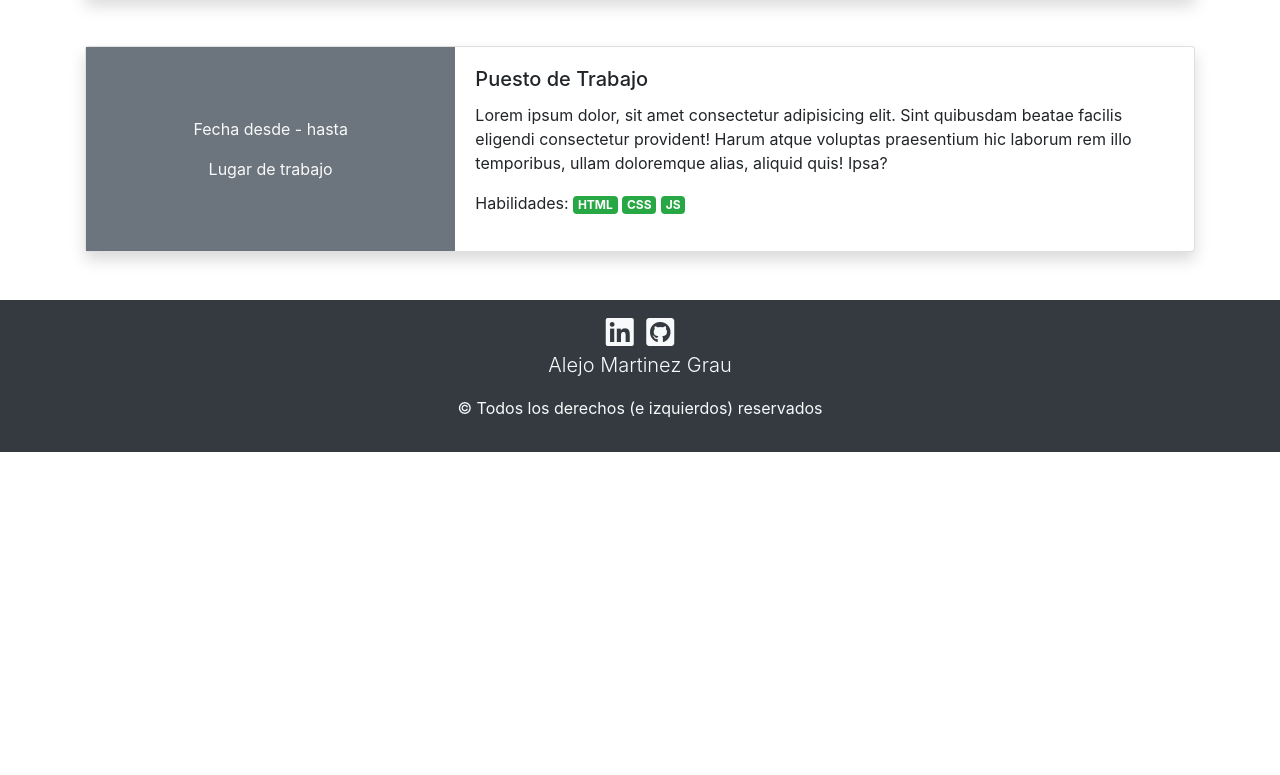
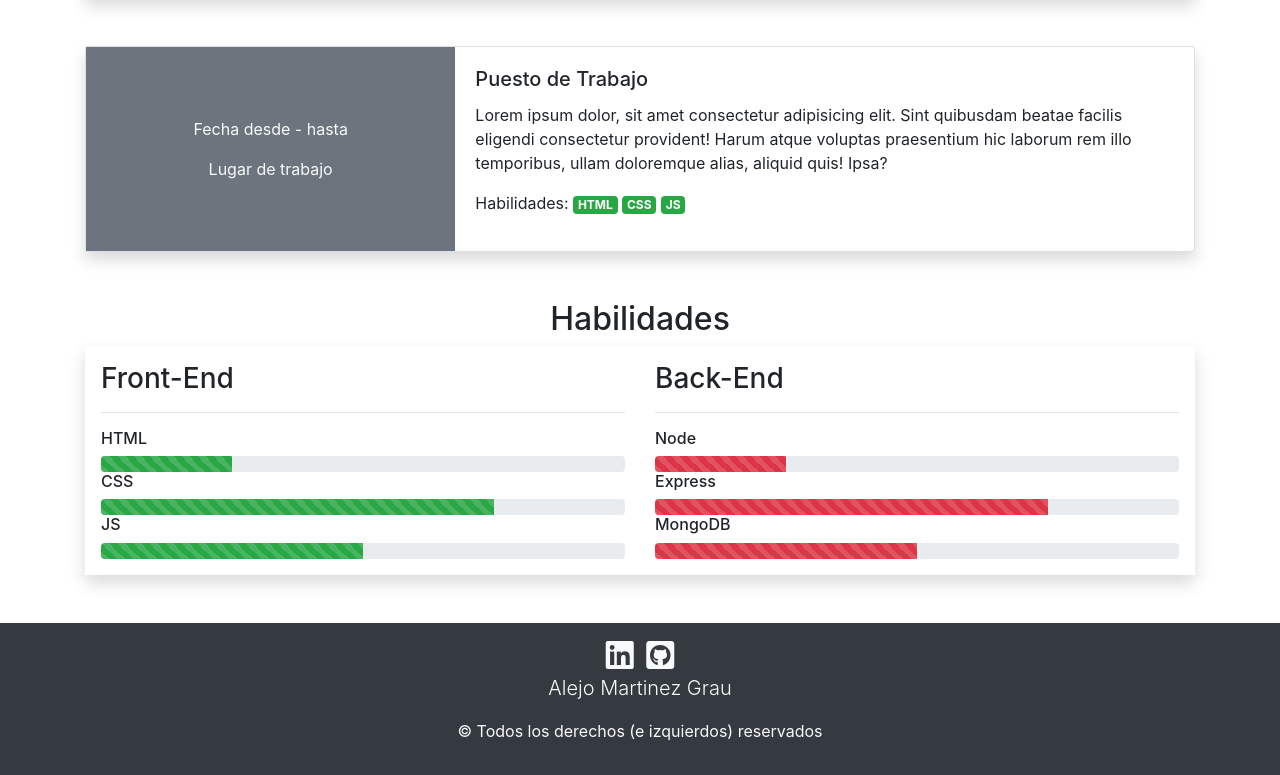
Before and after one commit to Alejo-Martinez-Grau/Alejo-Martinez-Grau.github.io, a plain HTML site: page index.html in a window 1280 px wide. Shown: the part 1764-2539 px from the top of the page. Before the commit the page ends 2216 px from the top, so only its background shows below. Drawn offline with Linux system fonts and the light colour scheme.

Commit message:
se agregó seccion habilidades con barras de progreso

```diff
--- a/index.html
+++ b/index.html
@@ -35,7 +35,7 @@
 
                         </li>
                         <li class="nav-item">
-                            <a class="nav-link" href="#">Habilidades</a>
+                            <a class="nav-link" href="#habilidades">Habilidades</a>
                         </li>
                         <li class="nav-item">
                             <a class="nav-link" href="#">Portfolio</a>
@@ -180,6 +180,50 @@
 
             </section>
 
+            <section id="habilidades" class="my-5">
+                <h2 class="text-center display-5">Habilidades</h2>
+                <article class="shadow p-3">
+                    <div class="row">
+                        <div class="col-md-6">
+                            <h3>Front-End</h3>
+                            <hr>
+                            <h6>HTML</h6>
+                            <div class="progress">
+                                <div class="progress-bar progress-bar-striped bg-success w-25" role="progressbar" aria-valuenow="25" aria-valuemin="0" aria-valuemax="100"></div>
+                            </div>
+                            <h6>CSS</h6>
+                            <div class="progress">
+                                <div class="progress-bar progress-bar-striped bg-success w-75" role="progressbar" aria-valuenow="75" aria-valuemin="0" aria-valuemax="100"></div>
+                            </div>
+                            <h6>JS</h6>
+                            <div class="progress">
+                                <div class="progress-bar progress-bar-striped bg-success w-50" role="progressbar" aria-valuenow="50" aria-valuemin="0" aria-valuemax="100"></div>
+                            </div>
+                        </div>
+                        <div class="col-md-6">
+                            <h3>Back-End</h3>
+                            <hr>
+                            <h6>Node</h6>
+                            <div class="progress">
+                                <div class="progress-bar progress-bar-striped bg-danger w-25" role="progressbar" aria-valuenow="25" aria-valuemin="0" aria-valuemax="100"></div>
+                            </div>
+                            <h6>Express</h6>
+                            <div class="progress">
+                                <div class="progress-bar progress-bar-striped bg-danger w-75" role="progressbar" aria-valuenow="75" aria-valuemin="0" aria-valuemax="100"></div>
+                            </div>
+                            <h6>MongoDB</h6>
+                            <div class="progress">
+                                <div class="progress-bar progress-bar-striped bg-danger w-50" role="progressbar" aria-valuenow="50" aria-valuemin="0" aria-valuemax="100"></div>
+                            </div>
+                        </div>
+                    </div>
+
+                </article>
+
+
+
+            </section>
+
         </section>
 
     </main>
```
